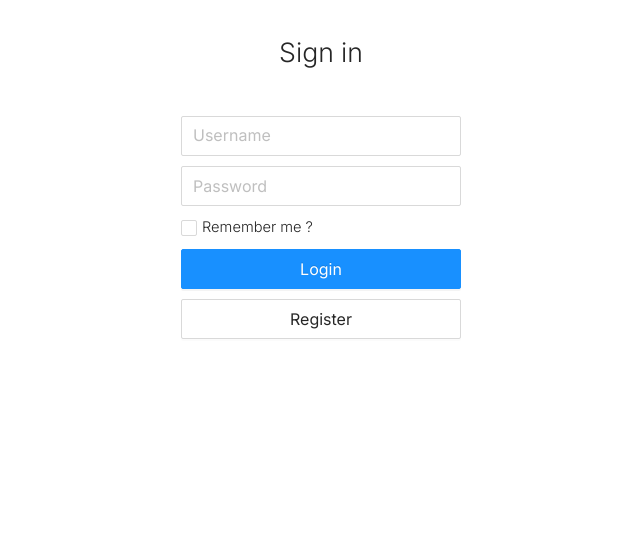
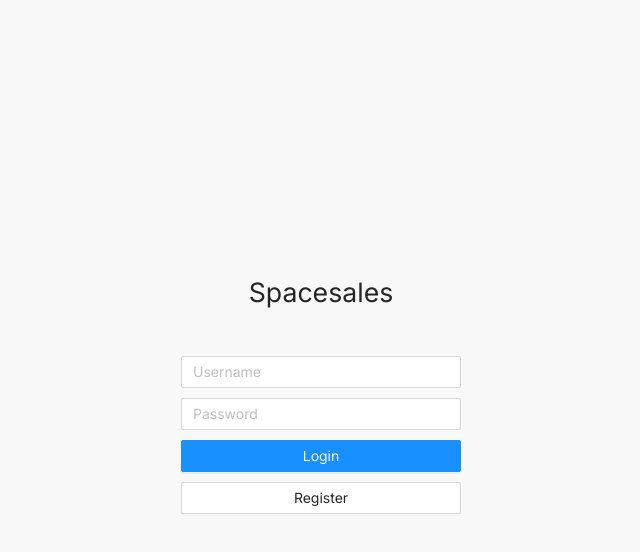
Before and after one commit to trucngu/fullstack-nest-react, a React (Vite) app in the folder frontend/: page /login in a window 1280 px wide. Shown: the top 552 px of the page, without its empty margins (319-959 px from the left). Built offline with nearby package versions, Linux system fonts and the light colour scheme.

Commit message:
chore: refactor

```diff
--- a/frontend/src/components/flex-row.tsx
+++ /dev/null
@@ -1,9 +0,0 @@
-import styled from 'styled-components'
-
-export const FlexRow = styled.div`
-    display: flex;
-    align-items: center;
-    justify-content: flex-start;
-    width: 100%;
-    gap: 5px;
-`
--- /dev/null
+++ b/frontend/src/constants/index.ts
@@ -0,0 +1,3 @@
+export default {
+    jwt: 'jwt'
+}
--- a/frontend/src/containers/auth/login.tsx
+++ b/frontend/src/containers/auth/login.tsx
@@ -1,19 +1,24 @@
-import { useEffect, useState } from 'react'
+import { useState } from 'react'
 import styled from 'styled-components'
-import { Button, Checkbox, Divider, Input } from 'antd'
+import { Button, Input } from 'antd'
 import { useLocation, useNavigate } from 'react-router-dom'
 import { useAuth } from '../../hooks/use-auth'
-import { FlexRow } from '../../components/flex-row'
 
 const Container = styled.div`
+    width: 100vw;
+    height: 100vh;
     display: flex;
     flex-direction: column;
+    background-color: #f7f7f7da;
+    padding: 15rem;
+    border-radius: 10px;
 `
 
 const Brand = styled.div`
     font-size: 20pt;
     text-align: center;
     padding: 2rem;
+    font-weight: bolder;
 `
 
 const Body = styled.div`
@@ -26,46 +31,36 @@ const Body = styled.div`
     gap: 10px;
 `
 
-
+type Login = {
+    username: string,
+    password: string
+}
 
 export const Login = () => {
 
-    const [username, setUsername] = useState('')
-    const [password, setPassword] = useState('')
-    const [rememberMe, setRememberMe] = useState(false)
-
+    const [credential, setCredential] = useState<Login>()
     const auth = useAuth()
     const location = useLocation()
     const navigate = useNavigate()
     const from = location.state?.from?.pathname || '/dashboard'
 
-    useEffect(() => {
-        const loginJson = localStorage.getItem('remember_me')
-        if (loginJson) {
-            const login = JSON.parse(loginJson)
-            setUsername(login.username)
-            setPassword(login.password)
-            setRememberMe(login.rememberMe)
-        }
-    }, [])
+    const handleSignIn = async () => {
+        await auth.login(credential!.username, credential!.password)
+        navigate(from, { replace: true })
+    }
 
-    const handleSignIn = async () => {
-        await auth.login(username, password)
-        if (rememberMe) {
-            localStorage.setItem('remember_me', JSON.stringify({ username, password, rememberMe }))
-        }
-        navigate(from, { replace: true })
+    const handleChange = (e: any) => {
+        setCredential({ ...credential!, [e.target.name]: e.target.value })
     }
 
     return (
         <Container>
-            <Brand>Sign in</Brand>
+            <Brand>Spacesales</Brand>
             <Body>
-                <Input value={username} onChange={e => setUsername(e.target.value)} size="large" placeholder='Username' />
-                <Input value={password} onChange={e => setPassword(e.target.value)} size="large" placeholder='Password' type='password' />
-                <FlexRow><Checkbox checked={rememberMe} onChange={e => setRememberMe(e.target.checked)} id="check" /> <label htmlFor='check'>Remember me ?</label></FlexRow>
-                <Button size="large" type="primary" onClick={handleSignIn} block={true}>Login</Button>
-                <Button size="large" block>Register</Button>
+                <Input name='username' value={credential?.username} onChange={handleChange} placeholder='Username' />
+                <Input name='password' value={credential?.password} onChange={handleChange} placeholder='Password' type='password' />
+                <Button type="primary" onClick={handleSignIn} block={true}>Login</Button>
+                <Button block>Register</Button>
             </Body>
         </Container>
     )
--- a/frontend/src/contexts/auth-context.tsx
+++ b/frontend/src/contexts/auth-context.tsx
@@ -1,5 +1,6 @@
 import { createContext, FC, ReactNode, useState } from 'react'
 import api from '../api'
+import constants from '../constants'
 
 interface User {
     token: string
@@ -25,15 +26,21 @@ export const AuthProvider: FC<Props> = ({
 
     const login = async (username: string, password: string) => {
         const { accessToken } = await api.login(username, password)
-
-        setUser({
-            token: accessToken,
-            name: username
-        })
+        if (accessToken) {
+            setAccessToken(accessToken)
+            setUser({
+                token: accessToken,
+                name: username
+            })
+        }
     }
 
     const logout = () => {
         setUser(null!)
+    }
+
+    const setAccessToken = (jwt: string) => {
+        localStorage.setItem(constants.jwt, jwt)
     }
 
     return (
```
Also changed, not shown: frontend/src/components/flex-col.tsx (deleted, +0 -7 lines).
